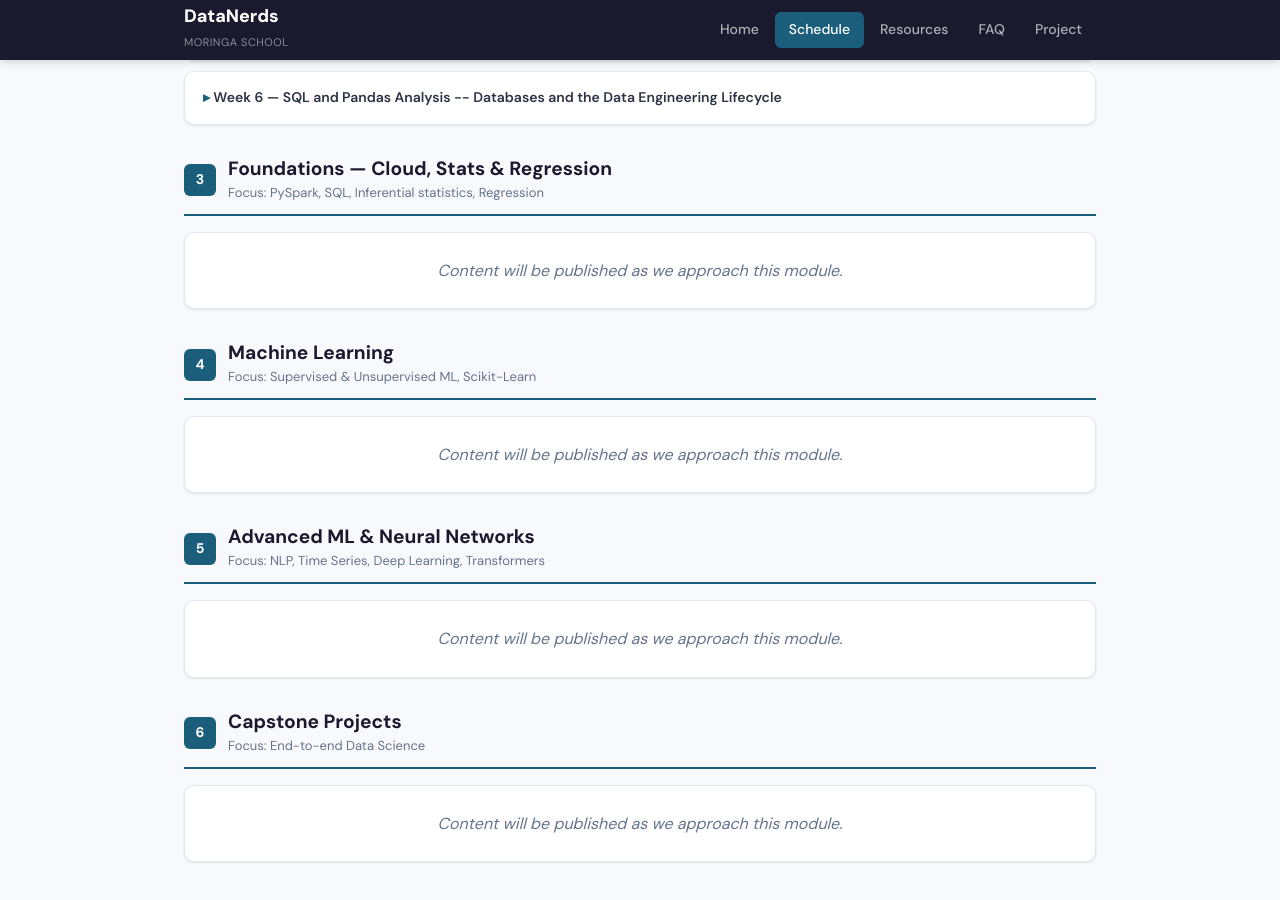
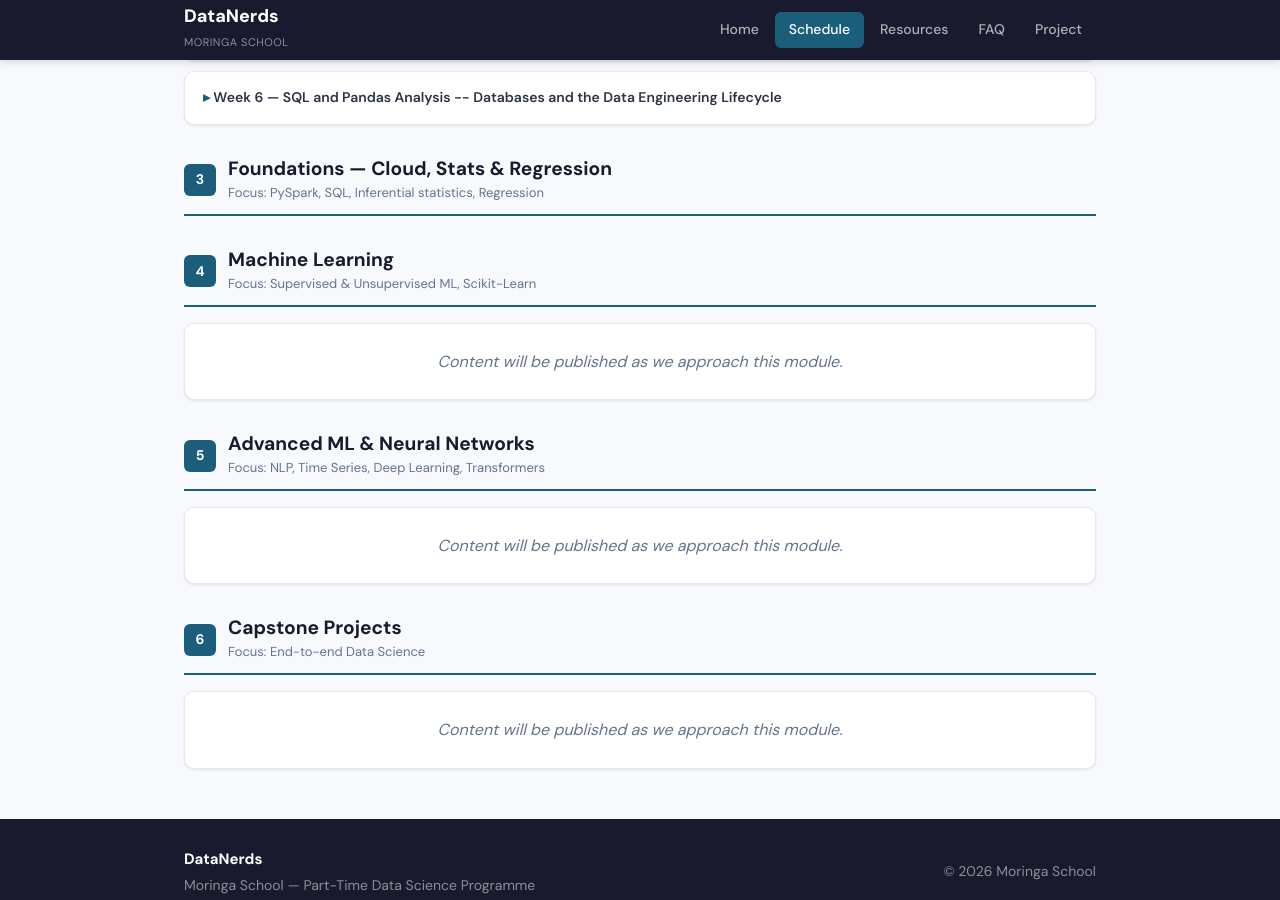
Before and after one commit to ds-moringa-datanerds/ds-moringa-datanerds.github.io, a Jekyll site: the page built from schedule.md, in a window 1280 px wide and 900 px high, scrolled down 1139 px. Built offline with Jekyll 4.4.1, drawn with Linux system fonts in a browser that asks for light colours.

Commit message:
Update schedule.md

```diff
--- a/schedule.md
+++ b/schedule.md
@@ -500,8 +500,10 @@ title: Schedule
       <p class="module-focus">Focus: PySpark, SQL, Inferential statistics, Regression</p>
     </div>
   </div>
-  <div class="coming-soon-card">Content will be published as we approach this module.</div>
-</div>
+
+
+
+
 
 <!-- MODULE 4 -->
 <div class="module-section">
```
